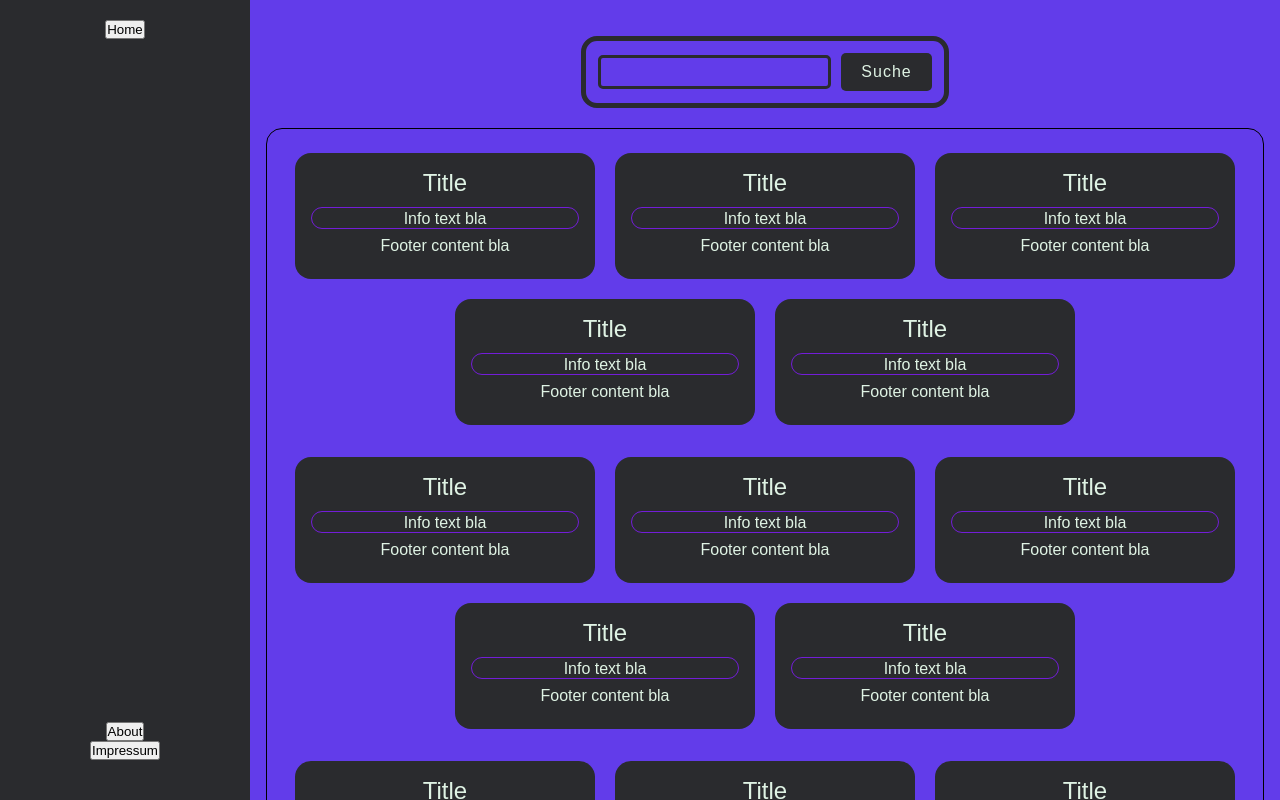
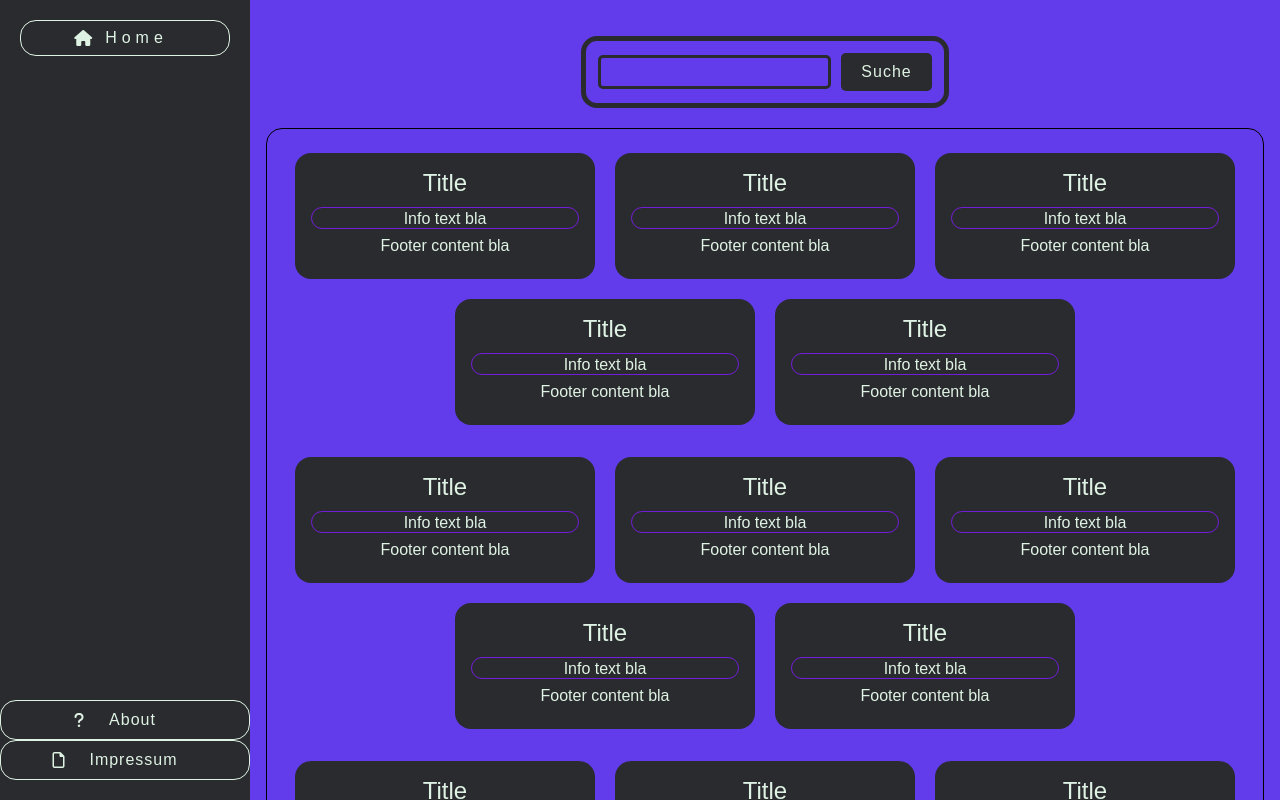
Before and after one commit to 5oda76/Movie-App-React, a React (Create React App) app: page / in a window 1280 px wide. Shown: the top 800 px of the page. Built offline with nearby package versions, Linux system fonts and the light colour scheme.

Commit message:
Hover effects, sidebar buttons added, fontawesome implemented

```diff
--- a/public/css/styles.css
+++ b/public/css/styles.css
@@ -56,7 +56,7 @@
     transition: .5s ease;
 }
 .searchContainer input:hover {
-    border: 1px solid var(--secondary-bg-color);
+    border: 1px solid var(--tertiary-color);
 }
 .searchContainer button {
     background-color: var(--secondary-bg-color);
@@ -137,6 +137,38 @@
     right: 0;
     text-align: center;
 }
+.sidebar .buttonContainer {
+    display: flex;
+    justify-content: center;
+    align-items: center;
+    gap: 5px;
+    border: 1px solid var(--primary-color);
+    border-radius: 1em;
+}
+.sidebar .sidebarHeader button {
+    background-color: var(--secondary-bg-color);
+    color: var(--primary-color);
+    padding: .5em;
+    border: none;
+    cursor: pointer;
+    font-size: var(--font-size);
+    letter-spacing: 5px;
+}
+.sidebar .sidebarFooter .footerElement button {
+    background-color: var(--secondary-bg-color);
+    color: var(--primary-color);
+    border: none;
+    padding: 10px 20px;
+    border-radius: 5px;
+    cursor: pointer;
+    font-size: var(--font-size);
+    letter-spacing: 1px;
+    transition: ease 0.5s;
+}
+.sidebar .sidebarFooter .footerElement button:hover {
+    letter-spacing: 3px;
+    background-color: var(--tertiary-color);
+}
 .sidebar .sidebarFooter ul {
     list-style: none;
     padding: 0;
--- a/public/index.html
+++ b/public/index.html
@@ -5,6 +5,10 @@
     <link
       rel="stylesheet"
       href="https://fonts.googleapis.com/css?family=Source+Sans+Pro:200,300"
+    />
+    <link
+      rel="stylesheet"
+      href="https://cdnjs.cloudflare.com/ajax/libs/font-awesome/6.7.2/css/all.min.css"
     />
     <link rel="stylesheet" href="css/styles.css" />
   </head>
--- a/src/components/sidebar/AboutButton.jsx
+++ b/src/components/sidebar/AboutButton.jsx
@@ -3,7 +3,11 @@ import React, { useState } from "react";
 function AboutButton() {
     return (
         <div>
-            <button>About</button>
+            <div className="aboutButton">
+                <div className="buttonContainer">
+                    <i class="fa-solid fa-question"></i><button>About</button>
+                </div>
+            </div>
         </div>
     );
 }
--- a/src/components/sidebar/HomeButton.jsx
+++ b/src/components/sidebar/HomeButton.jsx
@@ -3,7 +3,11 @@ import React, { useState } from "react";
 function HomeButton() {
     return (
         <div>
-            <button>Home</button>
+            <div className="homeButton">
+                <div className="buttonContainer">
+                    <i class="fa-solid fa-house"></i><button>Home</button>
+                </div>
+            </div>
         </div>
     );
 }
--- a/src/components/sidebar/ImpressumButton.jsx
+++ b/src/components/sidebar/ImpressumButton.jsx
@@ -3,7 +3,11 @@ import React, { useState } from "react";
 function ImpressumButton() {
     return (
         <div>
-            <button>Impressum</button>
+            <div className="impressumButton">
+                <div className="buttonContainer">
+                    <i class="fa-regular fa-file"></i><button>Impressum</button>
+                </div>
+            </div>
         </div>
     );
 }
--- a/src/components/sidebar/Sidebar.jsx
+++ b/src/components/sidebar/Sidebar.jsx
@@ -1,5 +1,5 @@
 import React, { useState } from "react";
-import HomeButton from "./HomeButton";
+import SidebarHeader from "./SidebarHeader";
 import SidebarFooter from "./SidebarFooter";
 
 function Sidebar() {
@@ -9,12 +9,8 @@ function Sidebar() {
     return (
         <div>
             <div className="sidebar">
-                <div className="homeButton">
-                    <HomeButton />
-                </div>
-                <div className="sidebarFooter">
-                    <SidebarFooter />
-                </div>
+                <SidebarHeader />
+                <SidebarFooter />
             </div>
         </div>
     );
--- a/src/components/sidebar/SidebarFooter.jsx
+++ b/src/components/sidebar/SidebarFooter.jsx
@@ -2,7 +2,7 @@ import React, { useState } from "react";
 import AboutButton from "./AboutButton";
 import ImpressumButton from "./ImpressumButton";
 
-function SidebarFooterContent() {
+function SidebarFooter() {
 
     /* This will render: aboutButton, impressumButton */
 
@@ -10,10 +10,10 @@ function SidebarFooterContent() {
         <div>
             <div className="sidebarFooter">
                 <ul>
-                    <li>
+                    <li className="footerElement">
                         <AboutButton />
                     </li>
-                    <li>
+                    <li className="footerElement">
                         <ImpressumButton />
                     </li>
                 </ul>
@@ -21,4 +21,4 @@ function SidebarFooterContent() {
         </div>
     );
 }
-export default SidebarFooterContent;
+export default SidebarFooter;
--- /dev/null
+++ b/src/components/sidebar/SidebarHeader.jsx
@@ -0,0 +1,14 @@
+import React, { useState } from "react";
+import HomeButton from "./HomeButton";
+
+function SidebarHeader() {
+
+    /* This will render: aboutButton, impressumButton */
+
+    return (
+        <div className="sidebarHeader">
+            <HomeButton />
+        </div>
+    );
+}
+export default SidebarHeader;
```
